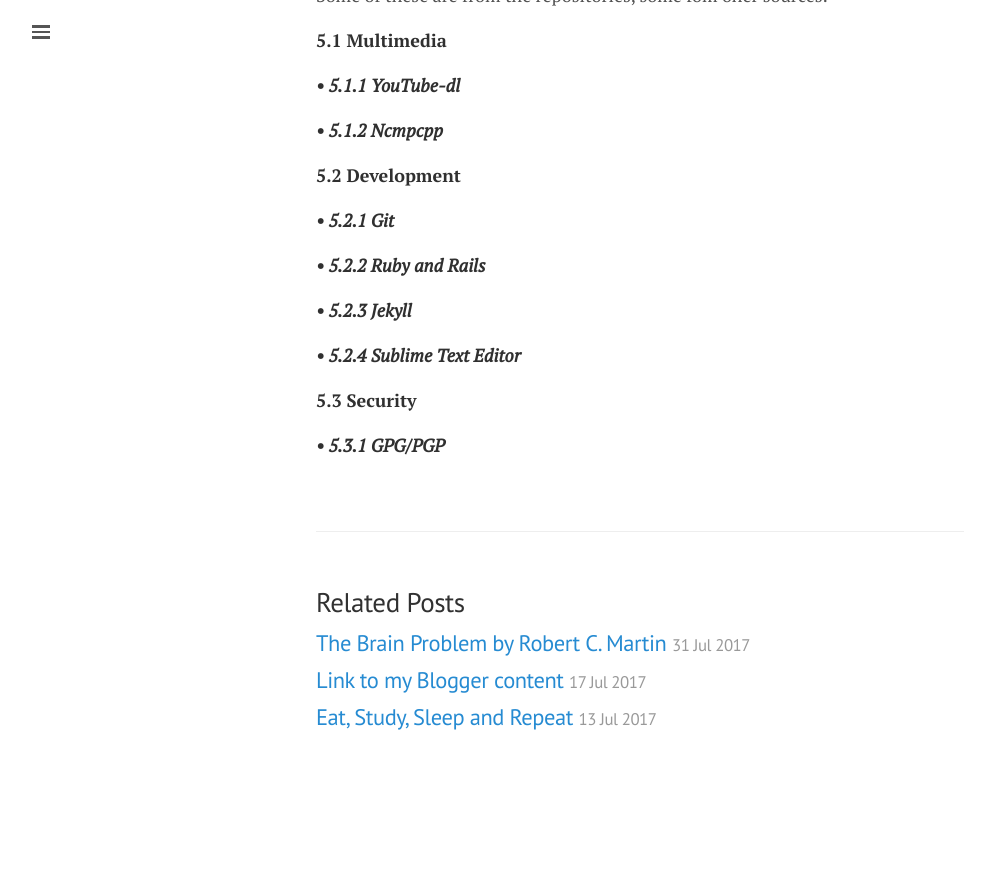
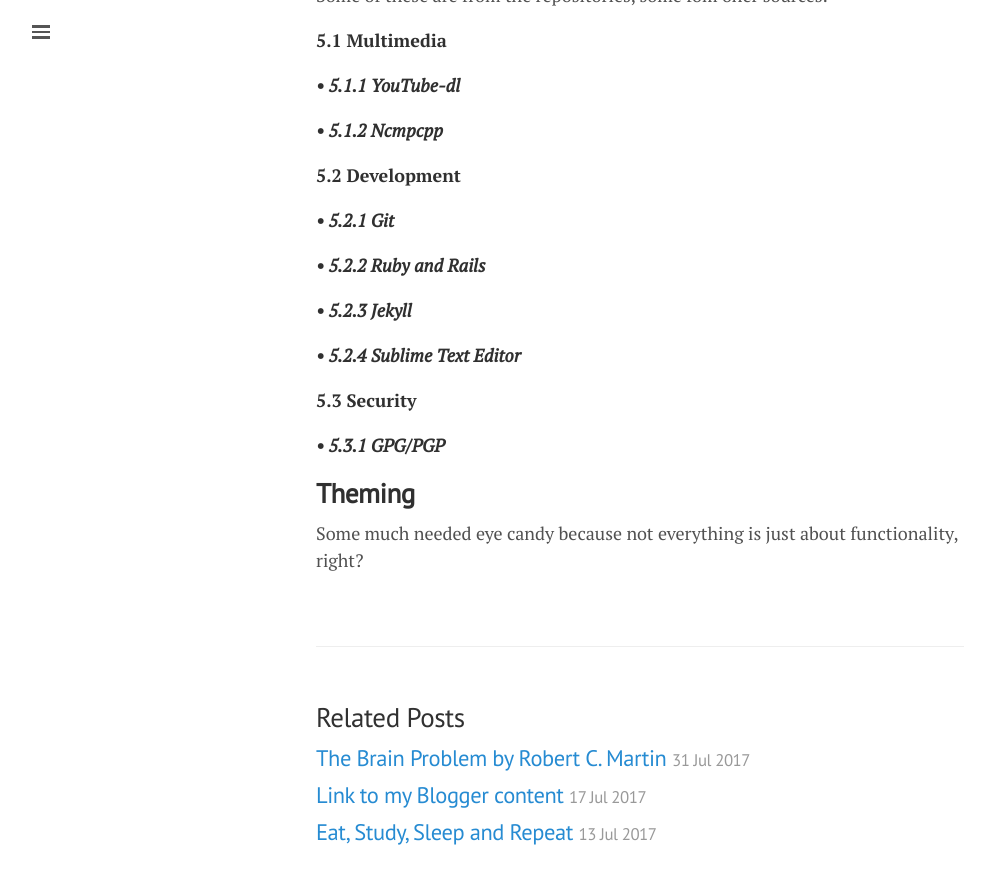
Before and after one commit to lgeurts/lgeurts.github.io, a Jekyll site: the page built from _posts/2017-07-11-bunsenlabs-linux-setup-notes-for dell-inspiron-6000.md, in a window 1280 px wide and 900 px high, scrolled down 2865 px. Shown: the top 884 px of the window, without its empty margins (0-995 px from the left). Built offline with Jekyll 4.4.1, drawn with Linux system fonts in a browser that asks for light colours; nearby versions of some CDN libraries; comment, search, counter and statistics services are not loaded; before the commit the page ends 3650 px from its top, so only the background shows below that.

Commit message:
Update 2017-07-11-bunsenlabs-linux-setup-notes-for dell-inspiron-6000.md

```diff
--- a/_posts/2017-07-11-bunsenlabs-linux-setup-notes-for dell-inspiron-6000.md
+++ b/_posts/2017-07-11-bunsenlabs-linux-setup-notes-for dell-inspiron-6000.md
@@ -94,3 +94,7 @@
 **5.3 Security**
 
 ***• 5.3.1 GPG/PGP***
+
+**Theming**
+-----------
+Some much needed eye candy because not everything is just about functionality, right?
```
